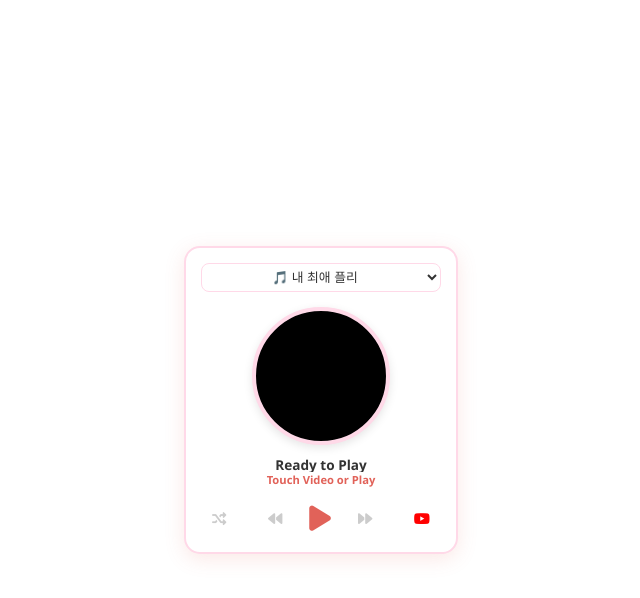
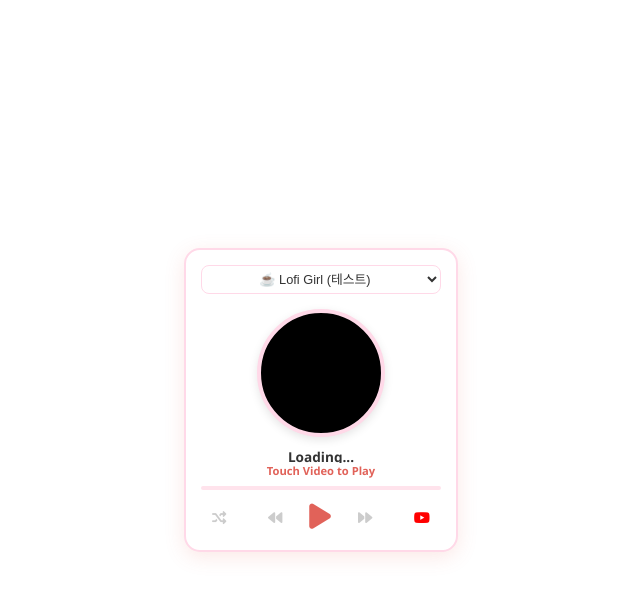
Before and after one commit to yujeonglee623/notion, a Flask app: page /playlist in a window 1280 px wide. Shown: the top 598 px of the page, without its empty margins (319-959 px from the left). Run offline with Flask 3, Linux system fonts and the light colour scheme.

Commit message:
Update playlist.html

```diff
--- a/templates/playlist.html
+++ b/templates/playlist.html
@@ -36,7 +36,7 @@
 
         /* 영상 나오는 곳 (동그라미) */
         .video-wrapper {
-            width: 130px; height: 130px;
+            width: 120px; height: 120px;
             border-radius: 50%;
             margin: 0 auto 10px;
             position: relative;
@@ -47,20 +47,28 @@
             z-index: 20;
         }
 
-        /* ⭐ Iframe 직접 제어 (꽉 채우기) */
-        iframe {
+        #yt-player {
             width: 200%; height: 200%;
             margin-left: -50%; margin-top: -50%;
-            border: none;
-            pointer-events: auto; /* 클릭 허용 */
+            /* pointer-events: none; <-- 이거 제거! 직접 클릭 허용 */
         }
 
         h2 { margin: 5px 0 0; font-size: 0.85rem; color: #333; font-weight: bold; white-space: nowrap; overflow: hidden; text-overflow: ellipsis; height: 1.2em; }
         h3 { margin: 0 0 5px; font-size: 0.7rem; color: #E16259; }
 
-        .controls { display: flex; justify-content: space-between; align-items: center; padding: 0 5px; margin-top: 15px;}
+        .progress-container {
+            background: #ffe3ec; border-radius: 5px; cursor: pointer;
+            margin: 8px 0; height: 4px; width: 100%;
+        }
+        .progress {
+            background-color: #E16259; border-radius: 5px;
+            height: 100%; width: 0%; transition: width 0.1s linear;
+        }
+
+        .controls { display: flex; justify-content: space-between; align-items: center; padding: 0 5px; margin-top: 10px; }
         .btn { background: none; border: none; cursor: pointer; color: #ccc; font-size: 0.9rem; transition: 0.2s; }
         .btn:hover { color: #E16259; }
+        .btn.active { color: #E16259; }
         .main-controls { display: flex; align-items: center; gap: 15px; }
         .btn-big { font-size: 1.8rem; color: #E16259; }
     </style>
@@ -69,10 +77,16 @@
     <div class="player-container">
         <select id="playlist-dropdown" class="playlist-select"></select>
 
-        <div class="video-wrapper" id="player-mount"></div>
+        <div class="video-wrapper">
+            <div id="yt-player"></div>
+        </div>
 
-        <h2 id="title">Ready to Play</h2>
-        <h3 id="artist">Touch Video or Play</h3>
+        <h2 id="title">Loading...</h2>
+        <h3 id="artist">Touch Video to Play</h3>
+
+        <div class="progress-container" id="progress-container">
+            <div class="progress" id="progress"></div>
+        </div>
 
         <div class="controls">
             <button class="btn" id="shuffle"><i class="fas fa-random"></i></button>
@@ -86,72 +100,68 @@
     </div>
 
     <script>
-        // ⭐ 유정이의 플리 ID
+        // ⭐ 무조건 되는 'Lofi Girl'로 테스트 먼저!
         const MY_PLAYLISTS = [
-            { name: "🎵 내 최애 플리", id: "PLwNuT9q3Y2siGjjg3D9goxnOVMtDJv69K" },
-            { name: "🔥 노동요", id: "PL4fGSI1pDJn6jXS_Tv_N9B8Z0HTRVJE0m" }
+            { name: "☕ Lofi Girl (테스트)", id: "PL6NdkXsPL07KN01gH2vucRgQAqd0pDBnM" },
+            { name: "🎵 내 최애 플리", id: "PL4fGSI1pDJn6jXS_Tv_N9B8Z0HTRVJE0m" }
         ];
 
         let currentPlaylistId = MY_PLAYLISTS[0].id;
         let player;
+        let updateTimer;
         let isShuffle = false;
 
         const dropdown = document.getElementById('playlist-dropdown');
         const playBtn = document.getElementById('play_btn');
         const titleEl = document.getElementById('title');
-        const mountPoint = document.getElementById('player-mount');
+        const artistEl = document.getElementById('artist');
+        const progress = document.getElementById('progress');
+        const progressContainer = document.getElementById('progress-container');
 
-        // 드롭다운 채우기
         MY_PLAYLISTS.forEach((pl) => {
             const option = document.createElement('option');
             option.value = pl.id; option.text = pl.name; dropdown.appendChild(option);
         });
 
-        // 1. 처음엔 그냥 Iframe을 HTML 문자열로 꽂아버림 (가장 확실한 방법)
-        function createIframe(playlistId) {
-            // 현재 페이지 주소 (Origin) 가져오기
-            const origin = window.location.origin;
+        dropdown.addEventListener('change', (e) => {
+            currentPlaylistId = e.target.value;
+            if(player && player.loadPlaylist) {
+                player.loadPlaylist({ list: currentPlaylistId, listType: 'playlist' });
+            }
+        });
 
-            // Iframe 생성
-            const iframeHTML = `
-                <iframe id="yt-player"
-                    src="https://www.youtube.com/embed/?listType=playlist&list=${playlistId}&index=0&enablejsapi=1&origin=${origin}&playsinline=1"
-                    allow="autoplay; encrypted-media"
-                    allowfullscreen>
-                </iframe>
-            `;
-            mountPoint.innerHTML = iframeHTML;
-
-            // API 다시 연결 (버튼 제어를 위해)
-            if(window.YT && window.YT.Player) {
-                new YT.Player('yt-player', {
-                    events: {
-                        'onStateChange': onPlayerStateChange,
-                        'onReady': onPlayerReady,
-                        'onError': onPlayerError
-                    }
-                });
-            }
-        }
-
-        // 초기 실행
         var tag = document.createElement('script');
         tag.src = "https://www.youtube.com/iframe_api";
         var firstScriptTag = document.getElementsByTagName('script')[0];
         firstScriptTag.parentNode.insertBefore(tag, firstScriptTag);
 
-        // API 다운로드 완료되면 플레이어 연결
         function onYouTubeIframeAPIReady() {
-            createIframe(currentPlaylistId);
+            player = new YT.Player('yt-player', {
+                height: '100%', width: '100%',
+                // ⭐⭐⭐ 여기가 핵심! youtube-nocookie 사용 ⭐⭐⭐
+                host: 'https://www.youtube-nocookie.com',
+                playerVars: {
+                    'listType': 'playlist',
+                    'list': currentPlaylistId,
+                    'playsinline': 1,
+                    'controls': 0,
+                    'origin': window.location.origin
+                },
+                events: {
+                    'onReady': onPlayerReady,
+                    'onStateChange': onPlayerStateChange,
+                    'onError': onPlayerError
+                }
+            });
         }
 
-        dropdown.addEventListener('change', (e) => {
-            currentPlaylistId = e.target.value;
-            createIframe(currentPlaylistId);
-        });
+        function onPlayerError(event) {
+            console.log("Error:", event.data);
+            // 에러 나면 다음 곡
+            setTimeout(() => { if(player && player.nextVideo) player.nextVideo(); }, 1000);
+        }
 
         function onPlayerReady(event) {
-            player = event.target;
             player.setVolume(100);
             updateTrackInfo();
         }
@@ -159,16 +169,12 @@
         function onPlayerStateChange(event) {
             if (event.data == YT.PlayerState.PLAYING) {
                 playBtn.innerHTML = '<i class="fas fa-pause"></i>';
+                startProgressLoop();
                 updateTrackInfo();
             } else {
                 playBtn.innerHTML = '<i class="fas fa-play"></i>';
+                stopProgressLoop();
             }
-        }
-
-        function onPlayerError(event) {
-            console.log("Error:", event.data);
-            // 에러 나면 다음 곡으로
-            setTimeout(() => { if(player && player.nextVideo) player.nextVideo(); }, 1000);
         }
 
         function updateTrackInfo() {
@@ -176,6 +182,7 @@
             const data = player.getVideoData();
             if (data && data.title) {
                 titleEl.innerText = data.title;
+                artistEl.innerText = data.author;
             }
         }
 
@@ -198,6 +205,30 @@
             else document.getElementById('shuffle').classList.remove('active');
         });
 
+        function startProgressLoop() {
+            stopProgressLoop();
+            updateTimer = setInterval(() => {
+                if(!player || !player.getDuration) return;
+                const currentTime = player.getCurrentTime();
+                const duration = player.getDuration();
+                if(duration > 0) {
+                    const percent = (currentTime / duration) * 100;
+                    progress.style.width = `${percent}%`;
+                }
+            }, 500);
+        }
+
+        function stopProgressLoop() {
+            if(updateTimer) clearInterval(updateTimer);
+        }
+
+        progressContainer.addEventListener('click', (e) => {
+            if(!player) return;
+            const width = progressContainer.clientWidth;
+            const clickX = e.offsetX;
+            const duration = player.getDuration();
+            player.seekTo((clickX / width) * duration, true);
+        });
     </script>
 </body>
 </html>
```
